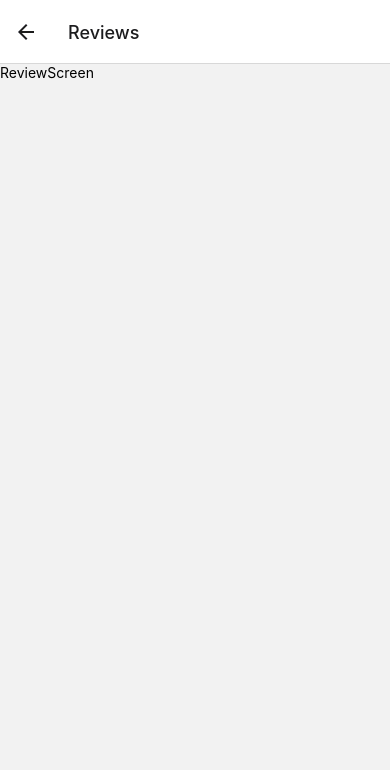
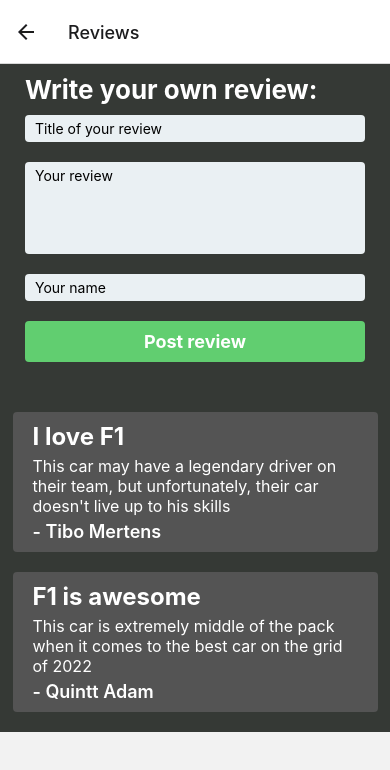
Before and after one commit to TiboMertens/Examen, a React Native app: screen /Reviews in a window 390 px wide. Shown: the top 770 px of the page. Built offline with nearby package versions, Linux system fonts and the light colour scheme.

Commit message:
added reviews

```diff
--- a/screens/ReviewScreen.js
+++ b/screens/ReviewScreen.js
@@ -1,14 +1,205 @@
-import { StyleSheet, Text, View } from 'react-native'
-import React from 'react'
+import {
+  FlatList,
+  StyleSheet,
+  Text,
+  View,
+  TextInput,
+  TouchableOpacity,
+  ScrollView,
+} from "react-native";
+import React, { useState, useEffect } from "react";
 
 const ReviewScreen = () => {
+  const [inputTitle, setInputTitle] = useState("");
+  const [inputReview, setInputReview] = useState("");
+  const [inputName, setInputName] = useState("");
+
+  let existingReviews = [
+    {
+      title: "I love F1",
+      name: "Tibo Mertens",
+      review:
+        "This car may have a legendary driver on their team, but unfortunately, their car doesn't live up to his skills",
+    },
+    {
+      title: "F1 is awesome",
+      name: "Quintt Adam",
+      review:
+        "This car is extremely middle of the pack when it comes to the best car on the grid of 2022",
+    },
+  ];
+
+  const [Title, setTitle] = useState("");
+  const [review, setReview] = useState("");
+  const [name, setName] = useState("");
+  const [reviews, setReviews] = useState(existingReviews);
+
+  const newTitleHandler = (enteredText) => {
+    console.log(enteredText);
+
+    setTitle(enteredText);
+  };
+
+  const newReviewHandler = (enteredText) => {
+    console.log(enteredText);
+
+    setReview(enteredText);
+  };
+
+  const newNameHandler = (enteredText) => {
+    console.log(enteredText);
+
+    setName(enteredText);
+  };
+
+  const addReviewHandler = () => {
+    let newReview = { title: Title, name: name, review: review };
+
+    let modifiedObj = {
+      title: newReview.title,
+      name: newReview.name,
+      review: newReview.review,
+    };
+
+    setReviews((existingReviews) => [...existingReviews, modifiedObj]);
+  };
+
   return (
-    <View>
-      <Text>ReviewScreen</Text>
+    <View style={styles.container}>
+      <View>
+        <Text style={styles.writeText}>Write your own review:</Text>
+
+        <TextInput
+          style={styles.titleInput}
+          placeholder="Title of your review"
+          clearButtonMode="always"
+          onChangeText={newTitleHandler}
+        />
+        <TextInput
+          style={styles.reviewInput}
+          placeholder="Your review"
+          clearButtonMode="always"
+          onChangeText={newReviewHandler}
+        />
+
+        <TextInput
+          style={styles.nameInput}
+          placeholder="Your name"
+          clearButtonMode="always"
+          onChangeText={newNameHandler}
+        />
+
+        <TouchableOpacity
+          style={styles.btn}
+          onPress={() => addReviewHandler()}
+        >
+          <Text style={styles.btnText}>Post review</Text>
+        </TouchableOpacity>
+      </View>
+      <FlatList
+        data={reviews}
+        renderItem={({ item }) => (
+            <View style={styles.reviewContainer}>
+              <Text style={styles.reviewTitle}>{item.title}</Text>
+              <Text style={styles.review}>{item.review}</Text>
+              <Text style={styles.reviewName}>- {item.name}</Text>
+            </View>
+        )}
+      />
     </View>
-  )
-}
+  );
+};
 
-export default ReviewScreen
+export default ReviewScreen;
 
-const styles = StyleSheet.create({})
+const styles = StyleSheet.create({
+  // flatListContainer: {
+  //   marginBottom: 81,
+  // },
+  container: {
+    backgroundColor: "#353935",
+  },
+  reviewContainer: {
+    backgroundColor: "#545454",
+    marginBottom: 20,
+    width: 365,
+    marginLeft: "auto",
+    marginRight: "auto",
+    borderRadius: 4,
+  },
+  reviewTitle: {
+    color: "#ffffff",
+    fontWeight: "bold",
+    fontSize: 24,
+    marginLeft: 20,
+    marginTop: 10,
+  },
+  review: {
+    color: "#ffffff",
+    fontWeight: "400",
+    fontSize: 16,
+    marginLeft: 20,
+    marginTop: 5,
+    marginRight: 20,
+  },
+  reviewName: {
+    color: "#ffffff",
+    fontWeight: "600",
+    fontSize: 18,
+    marginLeft: 20,
+    marginTop: 5,
+    marginBottom: 10,
+  },
+  writeText: {
+    color: "#ffffff",
+    fontSize: 26,
+    fontWeight: "bold",
+    marginLeft: 25,
+    marginBottom: 10,
+    marginTop: 10,
+  },
+  titleInput: {
+    backgroundColor: "#Eaf0f3",
+    marginLeft: 25,
+    marginRight: 25,
+    paddingTop: 5,
+    paddingBottom: 5,
+    paddingLeft: 10,
+    borderRadius: 4,
+    marginBottom: 20,
+  },
+  reviewInput: {
+    backgroundColor: "#Eaf0f3",
+    marginLeft: 25,
+    marginRight: 25,
+    paddingTop: 5,
+    paddingBottom: 70,
+    paddingLeft: 10,
+    borderRadius: 4,
+    marginBottom: 20,
+  },
+  nameInput: {
+    backgroundColor: "#Eaf0f3",
+    marginLeft: 25,
+    marginRight: 25,
+    paddingTop: 5,
+    paddingBottom: 5,
+    paddingLeft: 10,
+    borderRadius: 4,
+    marginBottom: 20,
+  },
+  btn: {
+    padding: 10,
+    alignItems: "center",
+    backgroundColor: "#61CE70",
+    marginLeft: 25,
+    marginRight: 25,
+    borderRadius: 4,
+    marginBottom: 50,
+  },
+  btnText: {
+    color: "#ffffff",
+    fontWeight: "bold",
+    fontSize: 18,
+  },
+});
```
